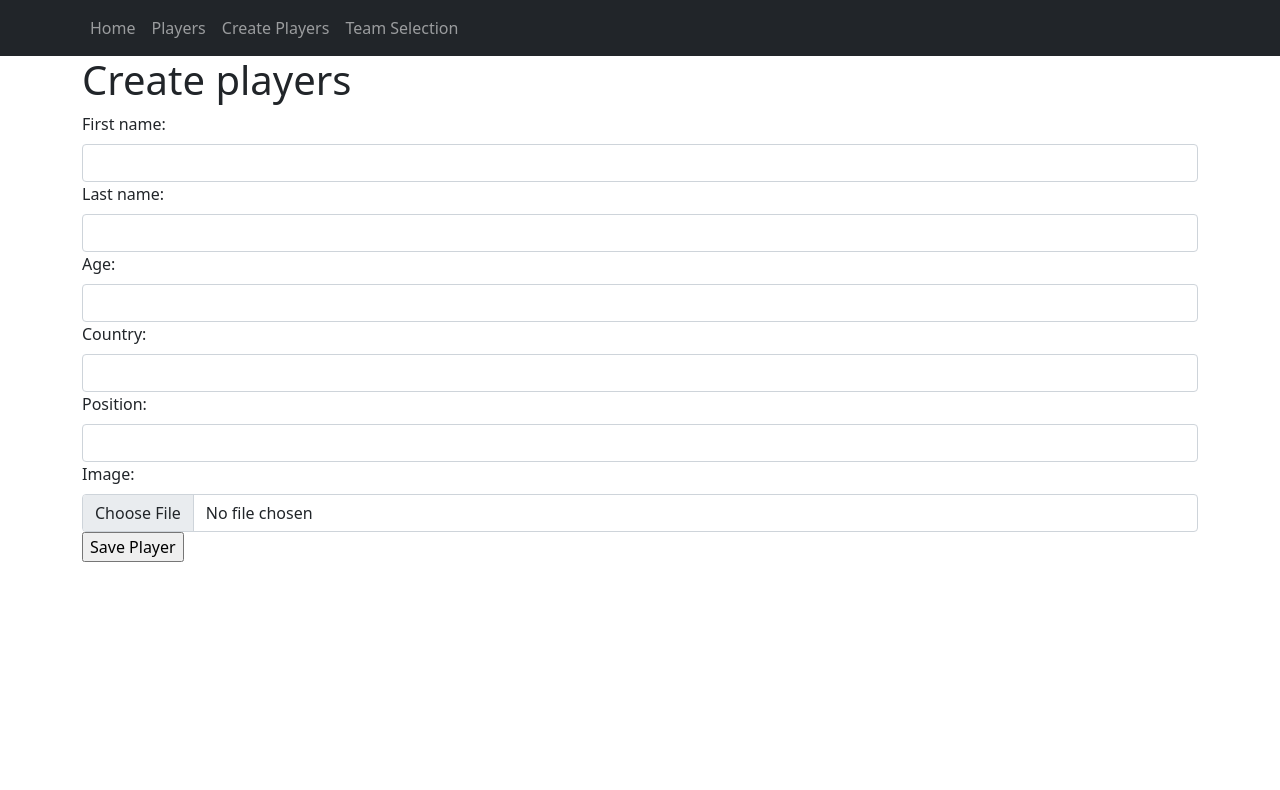
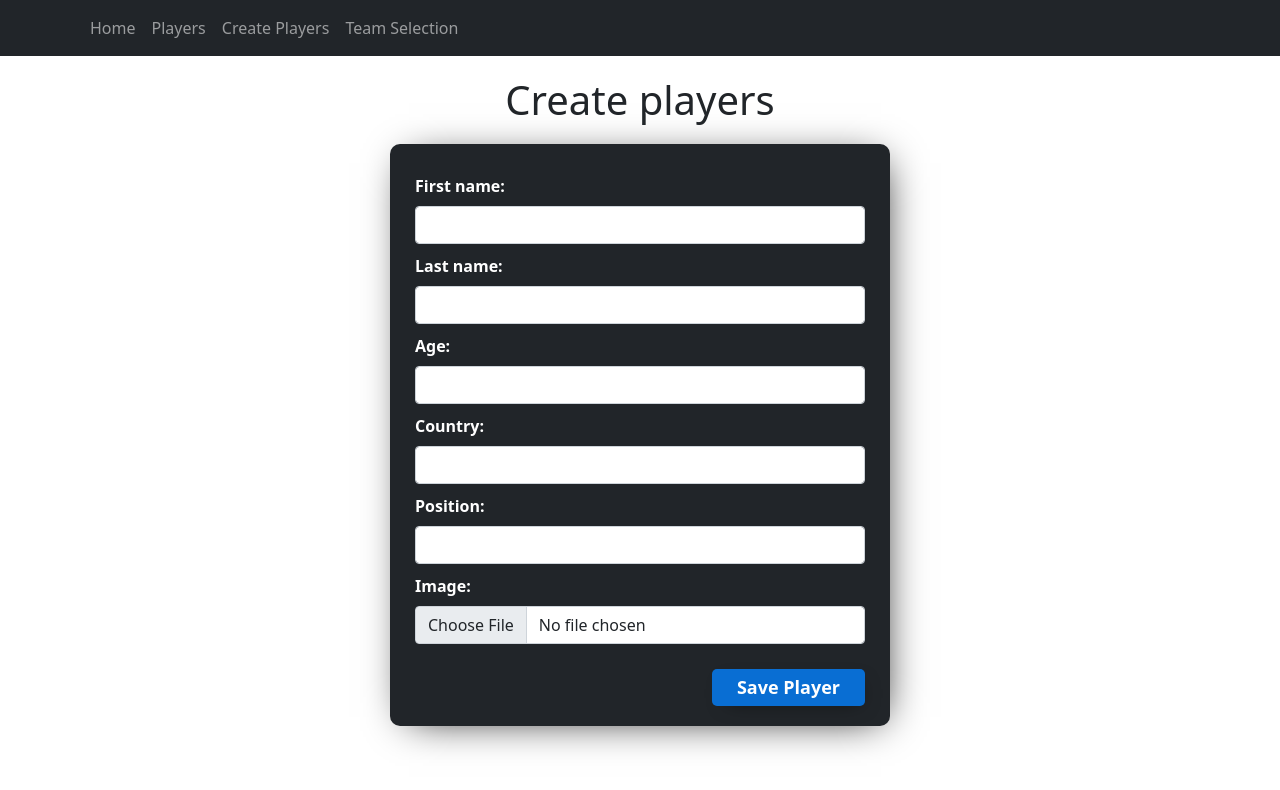
Before and after one commit to olavhl/liverpoolweb, a React (Create React App) app: page /createplayers in a window 1280 px wide. Shown: the top 790 px of the page. Built offline with nearby package versions, Linux system fonts and the light colour scheme; no server answers.

Commit message:
More styling, create-player as well as some of the buttons

```diff
--- a/src/components/players/CreatePlayerForm.tsx
+++ b/src/components/players/CreatePlayerForm.tsx
@@ -60,8 +60,13 @@ const CreatePlayerForm: FC = () => {
   };
 
   return (
-    <Form noValidate validated={validated} onSubmit={postNewPlayer}>
-      <Form.Group>
+    <Form
+      className="form-create-player"
+      noValidate
+      validated={validated}
+      onSubmit={postNewPlayer}
+    >
+      <Form.Group className="form-group">
         <Form.Label>First name:</Form.Label>
         <Form.Control
           required
@@ -73,7 +78,7 @@ const CreatePlayerForm: FC = () => {
           Please enter Firstname
         </Form.Control.Feedback>
       </Form.Group>
-      <Form.Group>
+      <Form.Group className="form-group">
         <Form.Label>Last name:</Form.Label>
         <Form.Control
           required
@@ -86,7 +91,7 @@ const CreatePlayerForm: FC = () => {
         </Form.Control.Feedback>
       </Form.Group>
 
-      <Form.Group>
+      <Form.Group className="form-group">
         <Form.Label>Age:</Form.Label>
         <Form.Control
           required
@@ -99,7 +104,7 @@ const CreatePlayerForm: FC = () => {
         </Form.Control.Feedback>
       </Form.Group>
 
-      <Form.Group>
+      <Form.Group className="form-group">
         <Form.Label>Country:</Form.Label>
         <Form.Control
           required
@@ -112,7 +117,7 @@ const CreatePlayerForm: FC = () => {
         </Form.Control.Feedback>
       </Form.Group>
 
-      <Form.Group>
+      <Form.Group className="form-group">
         <Form.Label>Position:</Form.Label>
         <Form.Control
           required
@@ -125,7 +130,7 @@ const CreatePlayerForm: FC = () => {
         </Form.Control.Feedback>
       </Form.Group>
 
-      <Form.Group>
+      <Form.Group className="form-group">
         <Form.Label>Image: </Form.Label>
         <Form.Control
           required
@@ -138,7 +143,9 @@ const CreatePlayerForm: FC = () => {
         </Form.Control.Feedback>
       </Form.Group>
 
-      <input type="submit" value="Save Player" />
+      <div className="form-btn-container">
+        <input className="form-btn" type="submit" value="Save Player" />
+      </div>
     </Form>
   );
 };
--- a/src/pages/CreatePlayerPage.tsx
+++ b/src/pages/CreatePlayerPage.tsx
@@ -1,11 +1,12 @@
-import React from "react";
 import CreatePlayerForm from "../components/players/CreatePlayerForm";
 
 const CreatePlayerPage = () => {
   return (
-    <div>
+    <div className="create-player-container">
       <h1>Create players</h1>
-      <CreatePlayerForm />
+      <div className="form-container">
+        <CreatePlayerForm />
+      </div>
     </div>
   );
 };
--- a/src/style.css
+++ b/src/style.css
@@ -41,8 +41,18 @@
 }
 
 .modal-container .modal-save-btn {
-  background-color: #348ce4;
+  background-color: #096ed3;
   color: white;
+}
+
+.modal-container .modal-save-btn:hover {
+  background-color: #3f9bf7;
+}
+
+.modal-container .modal-save-btn:active {
+  background-color: #3f9bf7;
+  -webkit-box-shadow: inset 5px 5px 12px -7px #000000;
+  box-shadow: inset 5px 5px 12px -7px #000000;
 }
 
 .modal-container .modal-close-btn {
@@ -68,9 +78,80 @@
   border: 0;
   border-radius: 5px;
   padding: 5px 15px;
-  background-color: #348ce4;
+  background-color: #096ed3;
   color: white;
   -webkit-box-shadow: 5px 6px 20px -11px rgba(0, 0, 0, 0.65);
   box-shadow: 5px 6px 20px -11px rgba(0, 0, 0, 0.65);
 }
+
+.cards .card-btn:hover {
+  background-color: #3f9bf7;
+}
+
+.cards .card-btn:active {
+  background-color: #3f9bf7;
+  -webkit-box-shadow: inset 5px 5px 12px -7px #000000;
+  box-shadow: inset 5px 5px 12px -7px #000000;
+}
+
+.create-player-container h1 {
+  text-align: center;
+  margin: 20px 0;
+}
+
+.create-player-container .form-container {
+  margin: auto;
+  width: 50vw;
+  max-width: 500px;
+  border-radius: 10px;
+  background-color: #212529;
+  -webkit-box-shadow: 5px 5px 40px -14px #000000;
+  box-shadow: 5px 5px 40px -14px #000000;
+}
+
+.create-player-container .form-container .form-create-player {
+  padding: 20px 25px;
+  font-weight: bold;
+  color: white;
+}
+
+.create-player-container .form-container .form-create-player .form-group {
+  margin-top: 10px;
+}
+
+.create-player-container .form-container .form-create-player .form-btn-container {
+  display: -webkit-box;
+  display: -ms-flexbox;
+  display: flex;
+  -webkit-box-orient: vertical;
+  -webkit-box-direction: normal;
+      -ms-flex-direction: column;
+          flex-direction: column;
+}
+
+.create-player-container .form-container .form-create-player .form-btn-container .form-btn {
+  margin-top: 25px;
+  -ms-flex-item-align: end;
+      align-self: flex-end;
+  float: right;
+  font-size: 18px;
+  font-weight: bold;
+  border: 0;
+  border-radius: 5px;
+  padding: 5px 25px;
+  background-color: #096ed3;
+  color: white;
+  -webkit-box-shadow: 5px 6px 20px -11px rgba(0, 0, 0, 0.65);
+  box-shadow: 5px 6px 20px -11px rgba(0, 0, 0, 0.65);
+}
+
+.create-player-container .form-container .form-create-player .form-btn-container .form-btn:hover {
+  background-color: #3f9bf7;
+}
+
+.create-player-container .form-container .form-create-player .form-btn-container .form-btn:active {
+  background-color: #3f9bf7;
+  -webkit-box-shadow: inset 5px 5px 12px -7px #000000;
+  box-shadow: inset 5px 5px 12px -7px #000000;
+}
 /*# sourceMappingURL=style.css.map */
--- a/src/style.scss
+++ b/src/style.scss
@@ -1,3 +1,4 @@
+// ---- Modal ----
 .modal-container {
   width: 50vw;
   max-width: 50vw;
@@ -27,8 +28,18 @@
   }
 
   .modal-save-btn {
-    background-color: #348ce4;
+    background-color: #096ed3;
     color: white;
+
+    &:hover {
+      background-color: #3f9bf7;
+    }
+
+    &:active {
+      background-color: #3f9bf7;
+      -webkit-box-shadow: inset 5px 5px 12px -7px #000000;
+      box-shadow: inset 5px 5px 12px -7px #000000;
+    }
   }
 
   .modal-close-btn {
@@ -38,6 +49,7 @@
   }
 }
 
+// ---- Cards ----
 .cards {
   margin-top: 20px;
   -webkit-box-shadow: 5px 6px 20px -11px rgba(0, 0, 0, 0.65);
@@ -54,9 +66,77 @@
     border: 0;
     border-radius: 5px;
     padding: 5px 15px;
-    background-color: #348ce4;
+    background-color: #096ed3;
     color: white;
     -webkit-box-shadow: 5px 6px 20px -11px rgba(0, 0, 0, 0.65);
     box-shadow: 5px 6px 20px -11px rgba(0, 0, 0, 0.65);
+
+    &:hover {
+      background-color: #3f9bf7;
+    }
+
+    &:active {
+      background-color: #3f9bf7;
+      -webkit-box-shadow: inset 5px 5px 12px -7px #000000;
+      box-shadow: inset 5px 5px 12px -7px #000000;
+    }
   }
 }
+
+// ---- Create Player Form ----
+.create-player-container {
+  h1 {
+    text-align: center;
+    margin: 20px 0;
+  }
+
+  .form-container {
+    margin: auto;
+    width: 50vw;
+    max-width: 500px;
+    border-radius: 10px;
+    background-color: #212529;
+    -webkit-box-shadow: 5px 5px 40px -14px #000000;
+    box-shadow: 5px 5px 40px -14px #000000;
+
+    .form-create-player {
+      padding: 20px 25px;
+      font-weight: bold;
+      color: white;
+
+      .form-group {
+        margin-top: 10px;
+      }
+
+      .form-btn-container {
+        display: flex;
+        flex-direction: column;
+
+        .form-btn {
+          margin-top: 25px;
+          align-self: flex-end;
+          float: right;
+          font-size: 18px;
+          font-weight: bold;
+          border: 0;
+          border-radius: 5px;
+          padding: 5px 25px;
+          background-color: #096ed3;
+          color: white;
+          -webkit-box-shadow: 5px 6px 20px -11px rgba(0, 0, 0, 0.65);
+          box-shadow: 5px 6px 20px -11px rgba(0, 0, 0, 0.65);
+
+          &:hover {
+            background-color: #3f9bf7;
+          }
+
+          &:active {
+            background-color: #3f9bf7;
+            -webkit-box-shadow: inset 5px 5px 12px -7px #000000;
+            box-shadow: inset 5px 5px 12px -7px #000000;
+          }
+        }
+      }
+    }
+  }
+}
```
Also changed, not shown: 1 other file (tests, documents, lock files or other folders).
